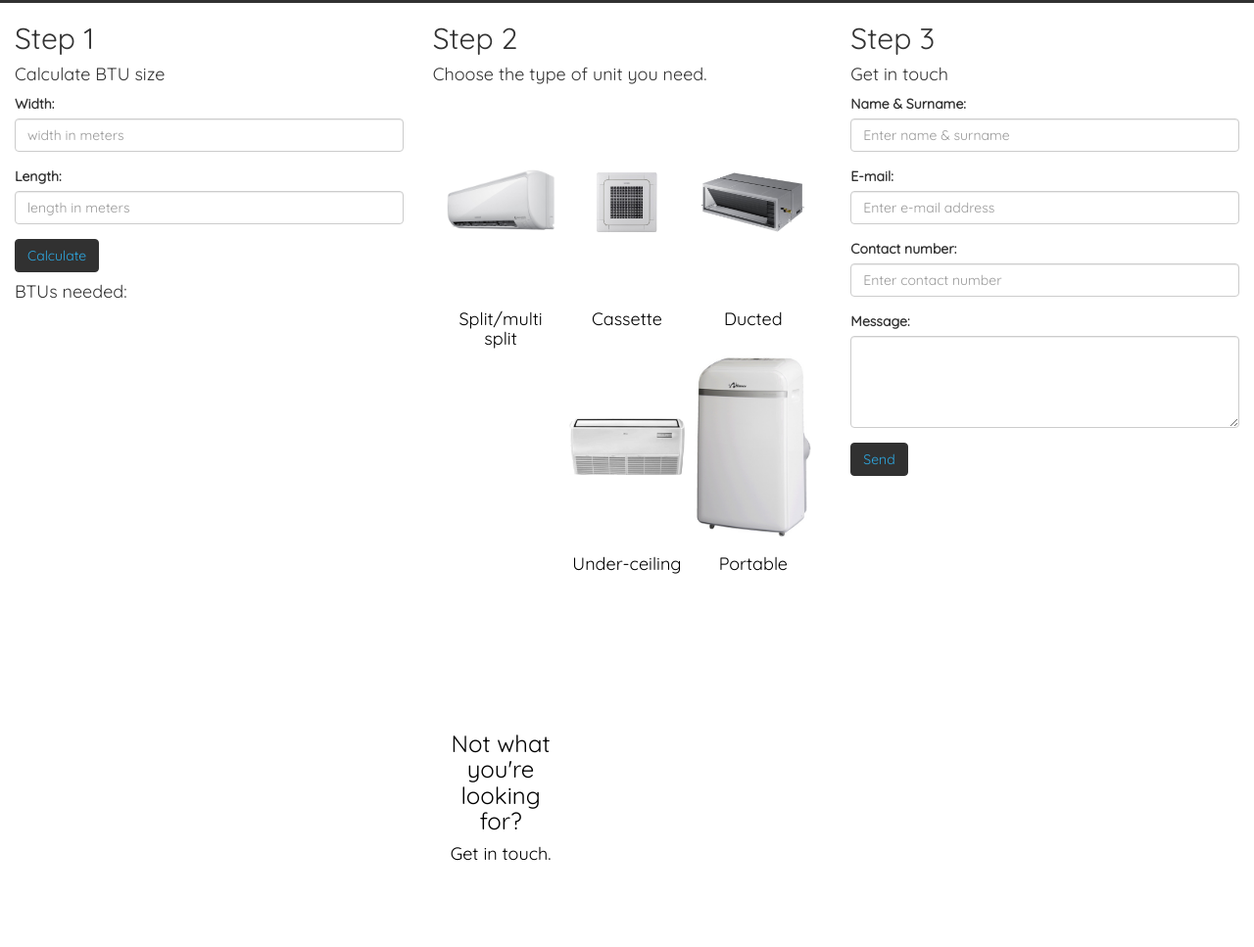
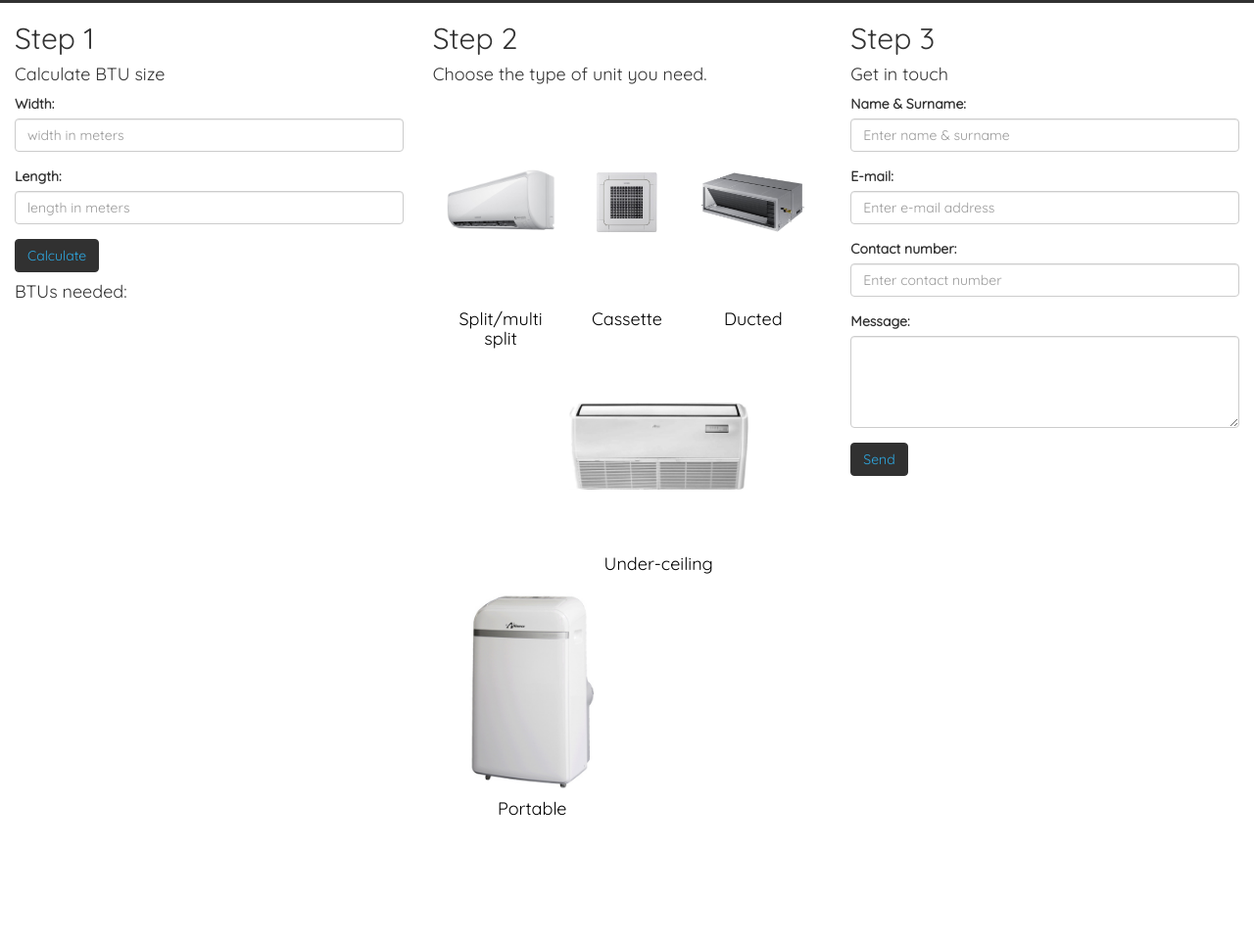
Before and after one commit to Andre-Meintjes/cape-climate, a plain HTML site: page index.html in a window 1280 px wide. Shown: the part 968-1935 px from the top of the page at 98% size. After the commit the page ends 1824 px from the top, so only its background shows below. Drawn offline with nearby package versions, Linux system fonts and the light colour scheme.

Commit message:
update test failed

```diff
--- a/css/main2.css
+++ b/css/main2.css
@@ -129,14 +129,7 @@ body{
 .portable{
     background-image: url('../img/portable.jpg');
 }
-.centered-padding{
-    padding-top: 50%;
-}
-.centered-padding > div{
-    transform: translate(0, -50%);
-}
 
-}
 
 /** Media specific**/
 
--- a/index.html
+++ b/index.html
@@ -140,19 +140,13 @@
 							<div class="ducted"></div>
 							<h4>Ducted</h4>
 						</a>
-						<a class="card col-xs-4" onclick="">
+						<a class="card col-xs-6" onclick="">
 							<div class="underceiling"></div>
 							<h4>Under-ceiling</h4>
 						</a>
-						<a class="card col-xs-4" onclick="">
+						<a class="card col-xs-6" onclick="">
 							<div class="portable"></div>
 							<h4>Portable</h4>
-						</a>
-						<a class="card col-xs-4 centered-padding" onclick="">
-							<div>
-							<h3>Not what you're looking for?</h3>
-							<h4>Get in touch.</h4>
-							</div>
 						</a>
 					</div>
 			</div>
```
